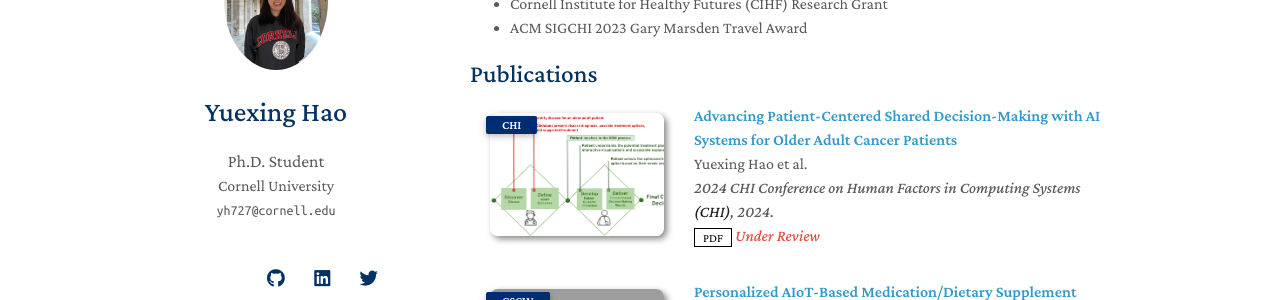
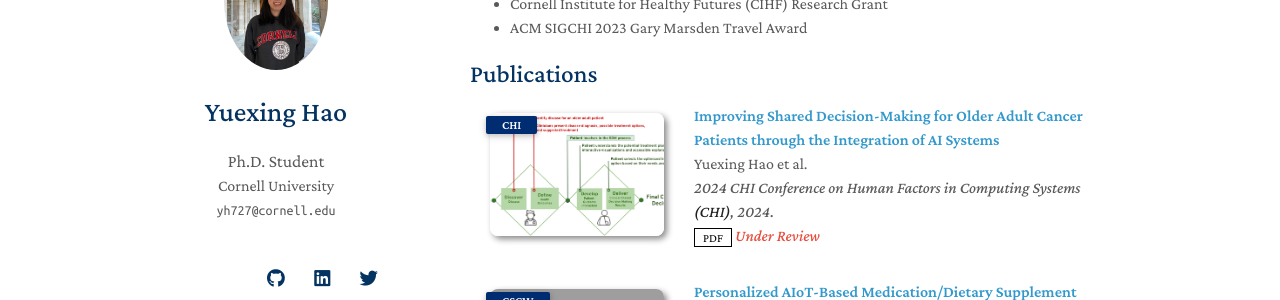
Before and after one commit to YuexingHao/Yuexing-Hao, a Jekyll site: the page built from index.md, in a window 1280 px wide and 900 px high, scrolled down 850 px. Shown: the part 153-453 px from the top of the window. Built offline with Jekyll 4.4.1, drawn with Linux system fonts in a browser that asks for light colours; nearby versions of some CDN libraries; a style sheet for code colours, icons or effects is not loaded; our own code applies the rules of GitHub Pages for plain Markdown files; grey boxes are pictures that could not be loaded.

Commit message:
Update publications.yml

```diff
--- a/_data/publications.yml
+++ b/_data/publications.yml
@@ -1,6 +1,6 @@
 main:
 
-  - title: "Advancing Patient-Centered Shared Decision-Making with AI Systems for Older Adult Cancer Patients"
+  - title: "Improving Shared Decision-Making for Older Adult Cancer Patients through the Integration of AI Systems"
     authors: Yuexing Hao et al.
     conference_short: CHI
     conference: 2024 CHI Conference on Human Factors in Computing Systems <strong>(CHI)</strong>, 2024.
```
